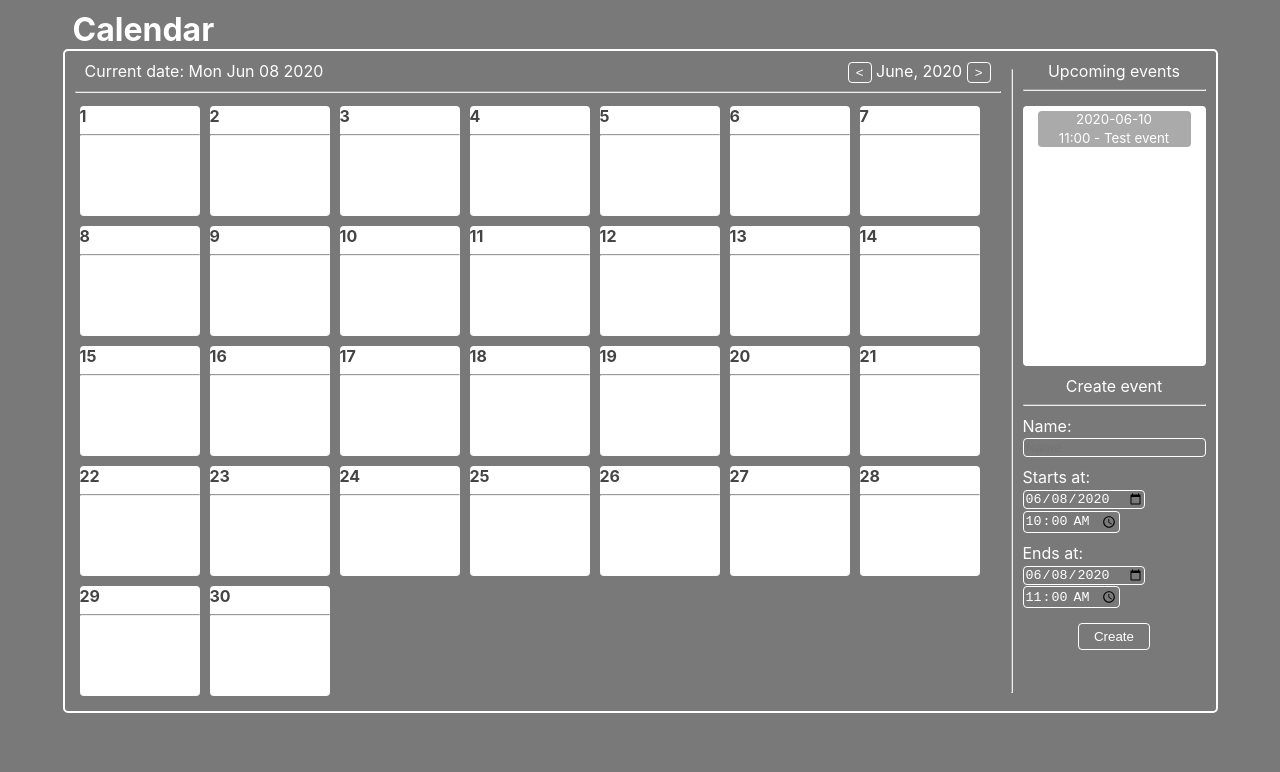
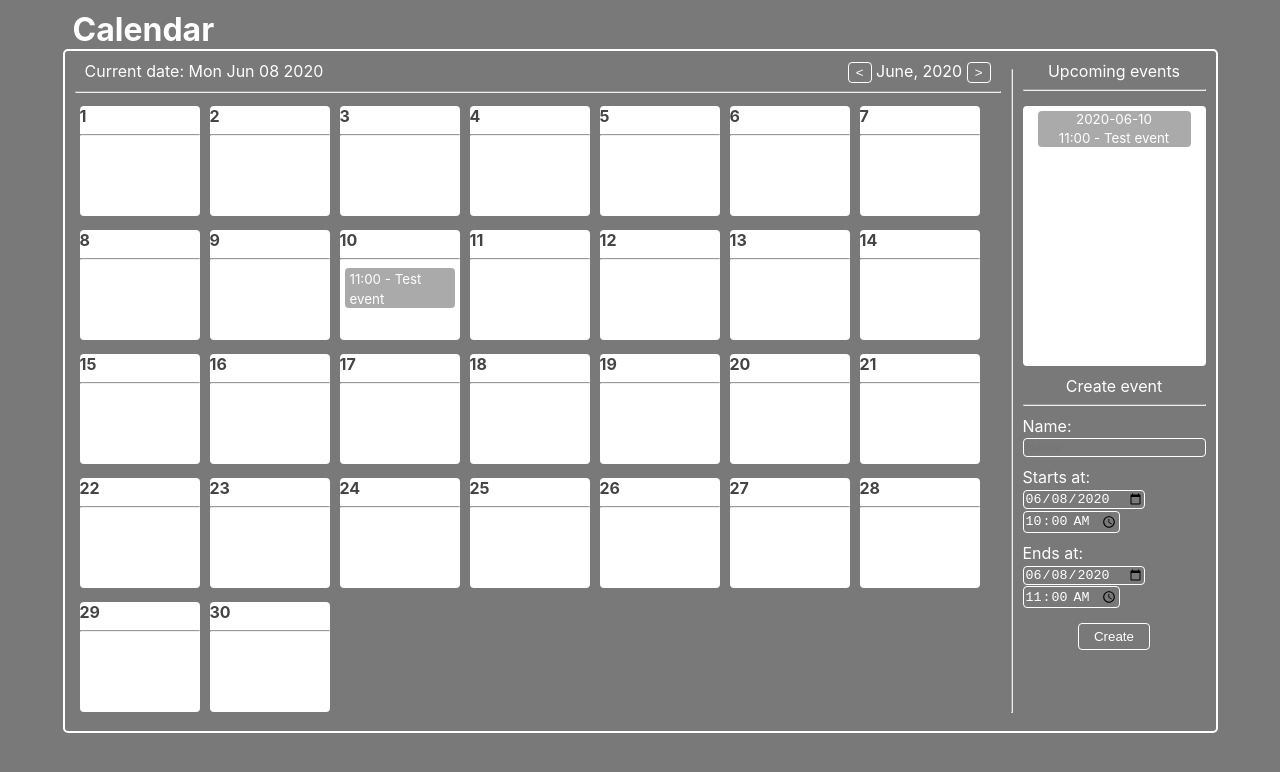
Before and after one commit to keXXpert/testCalendar, a React (Create React App) app: page / in a window 1280 px wide. Shown: the top 772 px of the page. Built offline with nearby package versions, Linux system fonts and the light colour scheme.

Commit message:
added events display on calendar

```diff
--- a/src/components/Calendar/Calendar.jsx
+++ b/src/components/Calendar/Calendar.jsx
@@ -19,10 +19,10 @@ const months = [
 ]
 
 const initialEevents = [
-    { id: 1, name: 'Test event', startsDate: '2020-06-10', startsTime: '11:00', endsDate: '2020-06-10', endsTime: '12:00'}
+    { id: 1, name: 'Test event', startsDate: '2020-06-10', startsTime: '11:00', endsDate: '2020-06-10', endsTime: '12:00' }
 ]
 
-const getDate = (date, time) => (date+' '+ time+':00').replace(/-/g,"/")
+const getDate = (date, time) => new Date((date + ' ' + time + ':00').replace(/-/g, "/"))
 
 const getDaysArray = (length) => new Array(length).fill('')
 
@@ -33,6 +33,9 @@ const Calendar = () => {
     const [events, setEvents] = useState(initialEevents)
 
     const monthStartDay = new Date(`${selectedYear}-${selectedMonth}-01`).getDay();
+    const currFullDate = new Date().toDateString()
+    const daysInMonth = months[selectedMonth - 1].days
+
 
     const incrementMonth = () => {
         if (selectedMonth > 11) {
@@ -63,18 +66,18 @@ const Calendar = () => {
             id: evt.length + 1,
             name, startsDate, startsTime, endsDate, endsTime
         })
-        console.log(new Date(getDate(startsDate,startsTime)));
+        console.log(new Date(getDate(startsDate, startsTime)));
 
-        evt.sort((a, b) => (new Date(getDate(a.startsDate,a.startsTime)) - new Date(getDate(b.startsDate, b.startsTime))))
+        evt.sort((a, b) => (getDate(a.startsDate, a.startsTime) - getDate(b.startsDate, b.startsTime)))
         setEvents(evt)
     }
 
+    const handleEventClick = (id) => {
 
-    const daysInMonth = months[selectedMonth - 1].days
-    const upcomingEvents = events.filter((event)=> new Date(getDate(event.startsDate,event.startsTime))> new Date())
+    }
 
-    const currFullDate = new Date().toDateString()
-    const currentDay = new Date().getDay()
+    // filtering only upcoming events from all
+    const upcomingEvents = events.filter((event) => getDate(event.startsDate, event.startsTime) > new Date())
 
     return (
         <div className={myCSS.Calendar}>
@@ -93,7 +96,12 @@ const Calendar = () => {
                         <hr />
                         <div className={myCSS.Days}>
                             <div style={{ width: 130 * (monthStartDay - 1), display: 'inline-block' }}> </div>
-                            {getDaysArray(daysInMonth).map((a, index) => <Day key={index} day={index + 1} />) }
+                            {getDaysArray(daysInMonth).map((a, index) =>
+                                <Day key={index} month={selectedMonth} year={selectedYear}
+                                    day={index + 1}
+                                    events={events}
+                                    handleEventClick={handleEventClick}
+                                />)}
                         </div>
                     </div>
                     <hr />
@@ -107,7 +115,7 @@ const Calendar = () => {
                                 ))}
                             </div>
                         </div>
-                        <CreateForm addNewEvent={addNewEvent}/>
+                        <CreateForm addNewEvent={addNewEvent} />
                     </div>
                 </div>
             </div>
--- a/src/components/Calendar/Calendar.module.css
+++ b/src/components/Calendar/Calendar.module.css
@@ -65,6 +65,10 @@
     border-radius: 4px;
     color: #fff;
 }
+.Upcoming:hover{
+    background: #888;
+    cursor: pointer;
+}
 
 .Edit .Events .Upcoming p {
     margin: 0px;
--- a/src/components/Calendar/Day/Day.jsx
+++ b/src/components/Calendar/Day/Day.jsx
@@ -1,11 +1,27 @@
 import React from 'react'
 import myCSS from './Day.module.css'
 
-const Day = ({ day }) => {
+const Day = ({ day, month, year, handleEventClick, events }) => {
+    let localDay
+    let localMonth
+    if (day.toString().length === 1) localDay = '0' + day.toString()
+    else localDay = day
+    if (month.toString().length === 1) localMonth = '0' + month.toString()
+    else localMonth = month
+
+
+    const date = `${year}-${localMonth}-${localDay}`
+    const todayEvents = events.filter( (event) => event.startsDate === date)
+    console.log(todayEvents);
+
     return (
         <div className={myCSS.Day}>
             <strong>{day}</strong>
             <hr />
+            {todayEvents.map((event, index) =>
+                <div className={myCSS.Upcoming} key={index}>
+                    <small>{event.startsTime} - {event.name}</small>
+                </div>)}
         </div>
     )
 }
--- a/src/components/Calendar/Day/Day.module.css
+++ b/src/components/Calendar/Day/Day.module.css
@@ -6,4 +6,19 @@
     color: #444;
     display: inline-block;
     border-radius: 4px;
+    overflow: auto;
 }
+
+.Upcoming {
+    color: #000;
+    margin: 0px 5px;
+    margin-bottom: 10px;
+    padding: 0px 5px;
+    background: #aaa;
+    border-radius: 4px;
+    color: #fff;
+}
+.Upcoming:hover{
+    background: #888;
+    cursor: pointer;
+}
```
